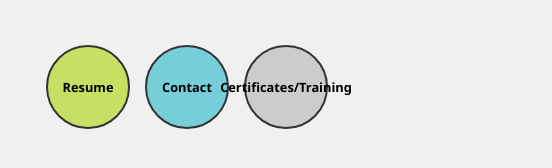
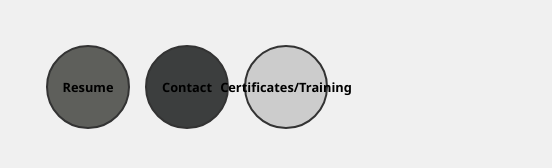
Before and after one commit to jffsbrndo/jffsbrndo.github.io, a plain HTML site: page index.html in a window 1280 px wide. Shown: the part 486-654 px from the top of the page, 544-1096 px from the left. Drawn offline with Linux system fonts and the light colour scheme.

Commit message:
version 2

```diff
--- a/index.html
+++ b/index.html
@@ -76,9 +76,9 @@
 
     /*Colors*/
 
-    .btn-resume { background-color: #c5e063;}
-    .btn-research {background-color: #f6b26b;}
-    .btn-outreach { background-color: #76ced9;}
+    .btn-resume { background-color: #5e5f5b;}
+    .btn-research {background-color: #625f5c;}
+    .btn-outreach { background-color: #3c3e3e;}
     .btn-personal { background-color: #cccccc;}
 
   </style>
```
Also changed, not shown: 1 other file.
